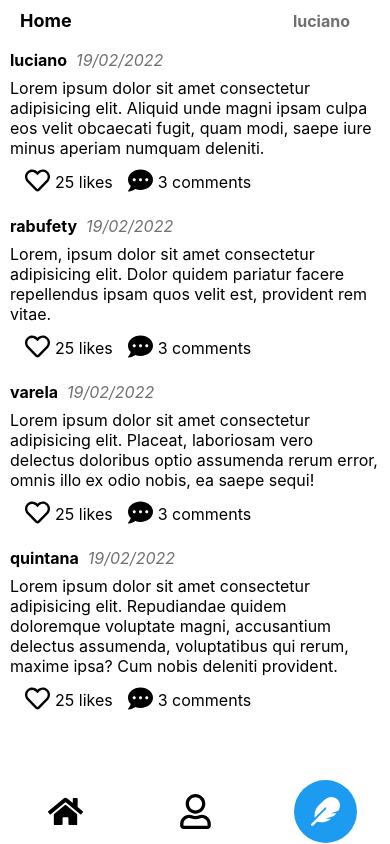
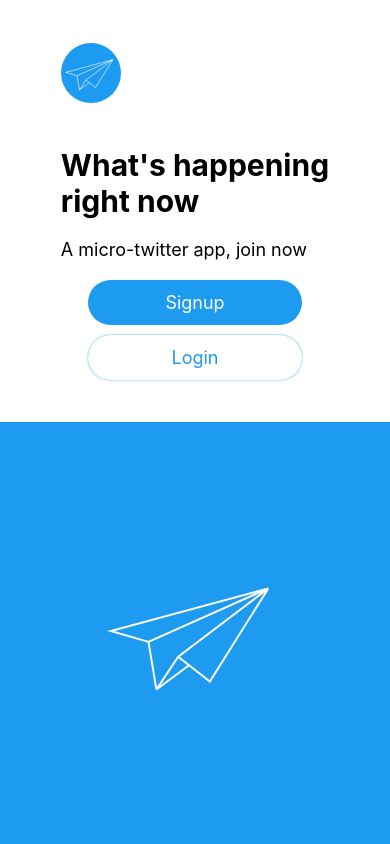
Before and after one commit to lucianocavallo/fly-post-frontend, a React app: page / in a window 390 px wide. Built offline with nearby package versions, Linux system fonts and the light colour scheme.

Commit message:
NotRegistered page

```diff
--- a/src/App.tsx
+++ b/src/App.tsx
@@ -1,14 +1,18 @@
+import { useState } from 'react';
 import { BrowserRouter, Routes, Route } from 'react-router-dom';
 
 import { Home } from './pages/Home';
+import { NotRegistered } from './pages/NotRegistered';
 
 import './styles/global.scss';
 
 export const App = () => {
+  const [isAuth, setIsAuth] = useState(false);
+
   return (
     <BrowserRouter>
       <Routes>
-        <Route path="/" element={<Home />} />
+        <Route path="/" element={isAuth ? <Home /> : <NotRegistered />} />
       </Routes>
     </BrowserRouter>
   );
--- a/src/pages/NotRegistered.tsx
+++ b/src/pages/NotRegistered.tsx
@@ -0,0 +1,28 @@
+import logo from '../assets/logo.svg';
+
+import '../styles/NotRegistered.scss';
+
+export const NotRegistered: React.FC = () => {
+  return (
+    <div className="NotRegistered">
+      <div className="NotRegistered__Welcome">
+        <img src={logo} alt="" />
+      </div>
+      <div className="NotRegistered__Menu_Grid">
+        <div className="NotRegistered__Menu">
+          <img src={logo} alt="" />
+          <h2>
+            What's happening
+            <br />
+            right now
+          </h2>
+          <h3>A micro-twitter app, join now</h3>
+          <div className="NotRegistered__Buttons">
+            <button>Signup</button>
+            <button>Login</button>
+          </div>
+        </div>
+      </div>
+    </div>
+  );
+};
--- /dev/null
+++ b/src/styles/NotRegistered.scss
@@ -0,0 +1,112 @@
+@use 'vars' as *;
+
+.NotRegistered {
+  display: flex;
+  min-height: 100vh;
+  justify-content: flex-end;
+  @media (max-width: 1000px) {
+    flex-direction: column-reverse;
+  }
+}
+
+.NotRegistered__Welcome {
+  background: $pr_blue;
+  display: grid;
+  place-items: center;
+  width: 50%;
+  & img {
+    width: 50%;
+  }
+  @media (max-width: 1000px) {
+    width: 100%;
+    & img {
+      min-width: 200px;
+    }
+    height: 50vh;
+  }
+}
+
+.NotRegistered__Menu_Grid {
+  display: flex;
+  justify-content: flex-start;
+  align-items: center;
+  min-height: 100vh;
+  width: 50%;
+  padding-left: 20px;
+  @media (max-width: 1000px) {
+    width: 100%;
+    display: flex;
+    min-height: 50vh;
+    padding: 0 20px;
+    justify-content: center;
+  }
+}
+
+.NotRegistered__Menu {
+  // width: 100%;
+  & img {
+    width: 60px;
+    margin-bottom: 50px;
+  }
+  & h2 {
+    margin-top: 20px;
+    font-size: 40px;
+  }
+  & h3 {
+    margin-top: 20px;
+    font-size: 23px;
+    font-weight: 400;
+  }
+  @media (max-width: 650px) {
+    & img {
+      margin-bottom: 20px;
+    }
+    & h2 {
+      // margin-top: 20px;
+      font-size: 30px;
+    }
+    & h3 {
+      // margin-top: 20px;
+      font-size: 18px;
+      // font-weight: 400;
+    }
+  }
+}
+
+.NotRegistered__Buttons {
+  margin-top: 20px;
+  display: flex;
+  flex-direction: column;
+  justify-content: space-between;
+  height: 120px;
+  margin-bottom: 100px;
+  & button {
+    font-size: 20px;
+    padding: 12px 20px;
+    border-radius: 100px;
+    max-width: 380px;
+  }
+  & button:first-child {
+    background: $pr_blue;
+    color: white;
+    transition: all 0.25s linear;
+  }
+  & button:first-child:hover {
+    background: $sc_blue;
+  }
+  & button:last-child {
+    color: $pr_blue;
+    box-shadow: 0px 0px 2px 0px $pr_blue;
+  }
+  @media (max-width: 1000px) {
+    margin-bottom: 0;
+  }
+  @media (max-width: 650px) {
+    height: 100px;
+    & button {
+      font-size: 18px;
+      width: 80%;
+      margin: 0 auto;
+    }
+  }
+}
--- a/src/styles/_vars.scss
+++ b/src/styles/_vars.scss
@@ -1,4 +1,5 @@
 $pr_blue: #1d9bf0;
+$sc_blue: #1885ce;
 $pr_gray: #c4c4c4;
 $sc_gray: #e7e7e7;
 $tr_gray: #707070;
```
